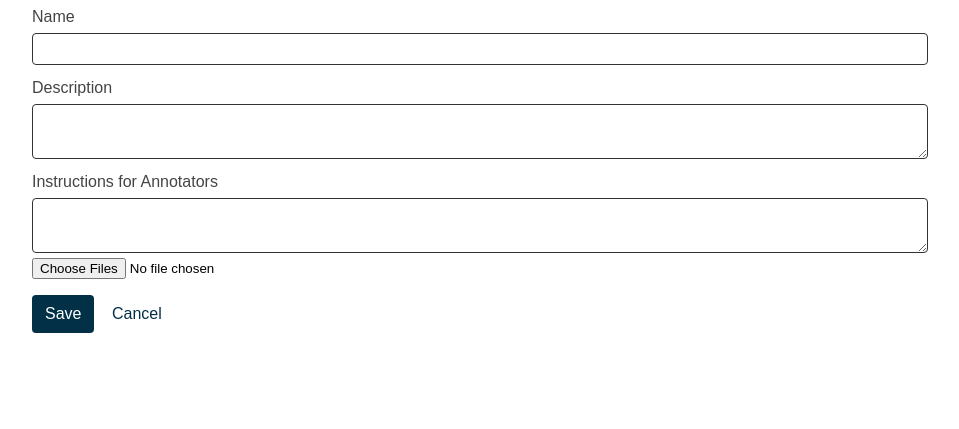
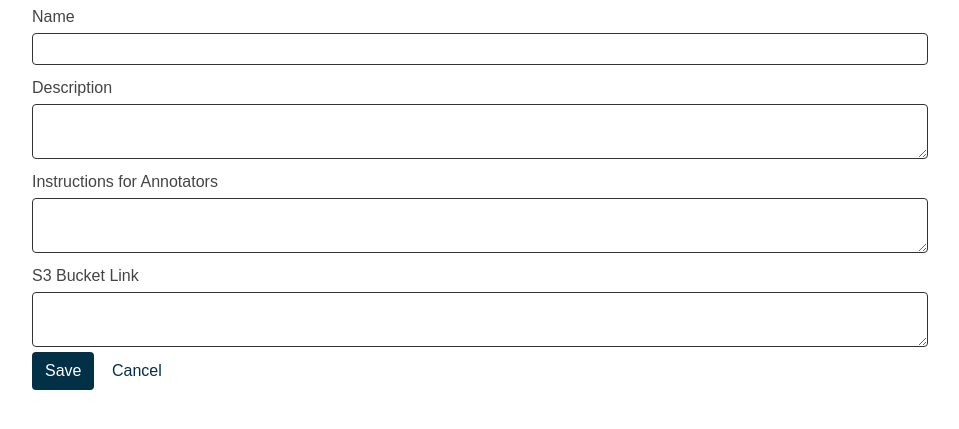
Before and after one commit to HCI-Annotators/HCI-Annotators.github.io, a Flask app: page /task-add/ in a window 1280 px wide. Shown: the part 129-558 px from the top of the page, without its empty margins (160-1119 px from the left). Run offline with Flask 2, Linux system fonts and the light colour scheme; some libraries are stand-ins or nearby versions.

Commit message:
Add S3 Bucket field

```diff
--- a/models.py
+++ b/models.py
@@ -8,13 +8,15 @@ class Task(Document):
     name = StringField(required=True)
     description = StringField(required=True)
     instructions = StringField(required=True)
+    s3_link = StringField(required=True)
 
     def to_dict(self, path=None):
         d = {
+            "description": self.description,
             "id": str(self.pk),
+            "instructions": self.instructions,
             "name": self.name,
-            "description": self.description,
-            "instructions": self.instructions,
+            "s3_link": self.s3_link,
         }
         if path:
             server_url = path + str(self.pk) + '/'
--- a/static/js/create-task.js
+++ b/static/js/create-task.js
@@ -3,6 +3,7 @@ const createTask = (ev) => {
         name: document.querySelector('#name').value,
         description: document.querySelector('#description').value,
         instructions: document.querySelector('#instructions').value,
+        s3_link: document.querySelector('#s3_link').value,
     };
     fetch('/api/tasks', {
             method: 'POST',
--- a/static/js/view-task.js
+++ b/static/js/view-task.js
@@ -8,6 +8,7 @@ const updateTask = (ev) => {
         name: document.querySelector('#name').value,
         description: document.querySelector('#description').value,
         instructions: document.querySelector('#instructions').value,
+        s3_link: document.querySelector('#s3_link').value,
     };
     fetch('/api/tasks/' + id + '/', {
             method: 'PUT',
@@ -49,6 +50,7 @@ const renderTask = (ev) => {
     document.querySelector('#name').value = activeTask.name;
     document.querySelector('#description').value = activeTask.description;
     document.querySelector('#instructions').value = activeTask.instructions;
+    document.querySelector('#s3_link').value = activeTask.s3_link;
 }
 
 const showConfirmation = (data) => {
--- a/templates/task-add.html
+++ b/templates/task-add.html
@@ -23,11 +23,9 @@
                     <label for="content">Instructions for Annotators</label>
                     <textarea name="description" id="instructions"></textarea>
                 </div>
-                <div>
-                    <form method="POST" enctype="multipart/form-data" action="/upload">
-                        <input type="file" name="file[]" multiple="">
-                        <!-- <input type="submit" value="submit"> -->
-                    </form>
+                <div class="input-section">
+                    <label for="content">S3 Bucket Link</label>
+                    <textarea name="description" id="s3_link"></textarea>
                 </div>
                 <button class="btn btn-main" id="save" type="submit">Save</button>
                 <a class="btn" href="/manager-view/">Cancel</a>
--- a/templates/task-view.html
+++ b/templates/task-view.html
@@ -23,6 +23,10 @@
                     <label for="content">Instructions for Annotators</label>
                     <textarea name="description" id="instructions"></textarea>
                 </div>
+                <div class="input-section">
+                    <label for="content">S3 Bucket Link</label>
+                    <textarea name="description" id="s3_link"></textarea>
+                </div>
                 <button class="btn btn-main" id="save" type="submit">Save</button>
                 <a class="btn" id="delete" href="/manager-view/">Delete</a>
                 <a class="btn" href="/manager-view/">Cancel</a>
--- a/views/tasks.py
+++ b/views/tasks.py
@@ -34,6 +34,7 @@ class TaskDetailEndpoint(Resource):
         task.name = request_data.get('name')
         task.description = request_data.get('description')
         task.instructions = request_data.get('instructions')
+        task.s3_link = request_data.get('s3_link')
         task.save()
         return Response(task.to_json(), mimetype="application/json", status=200)
 
```
